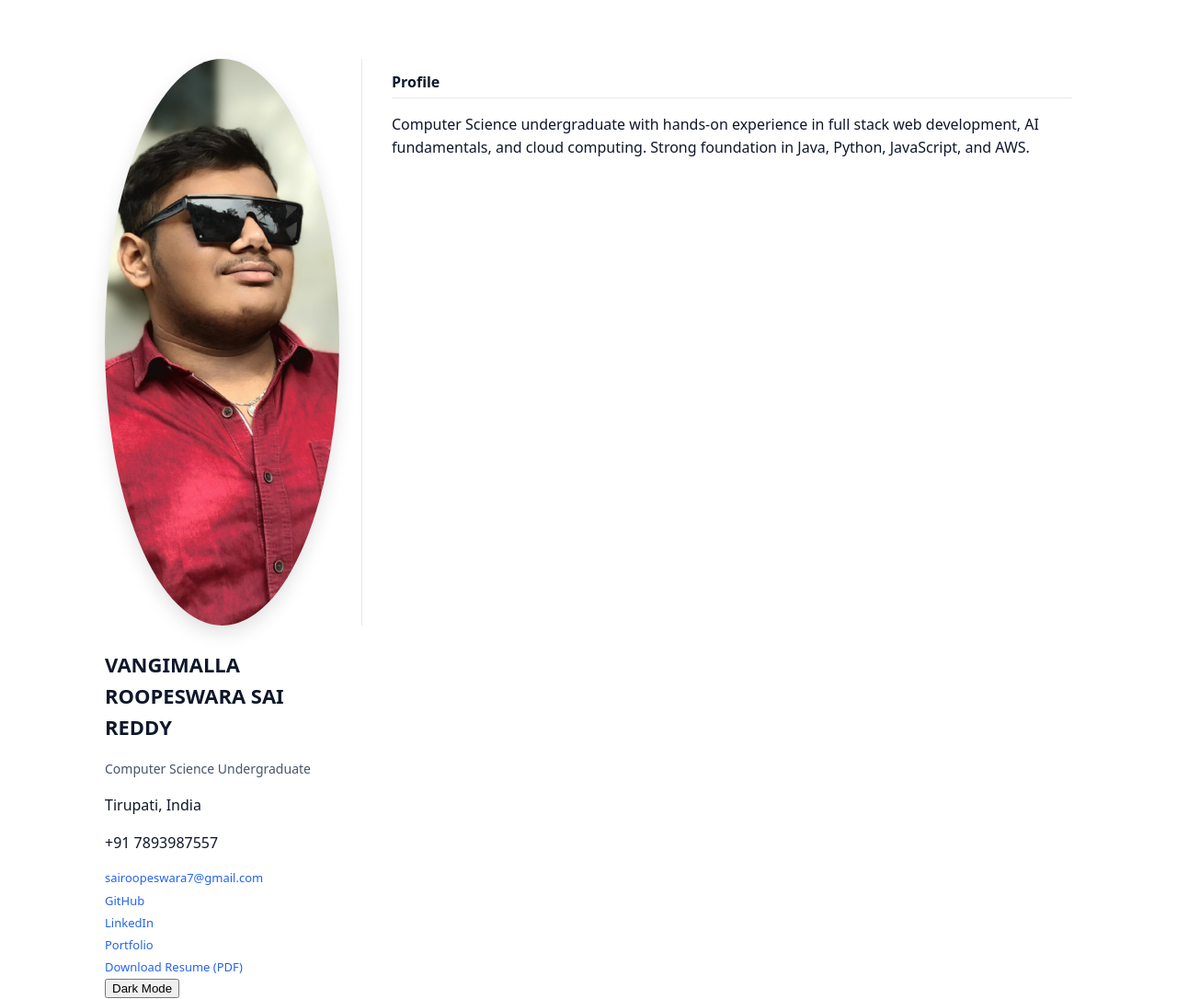
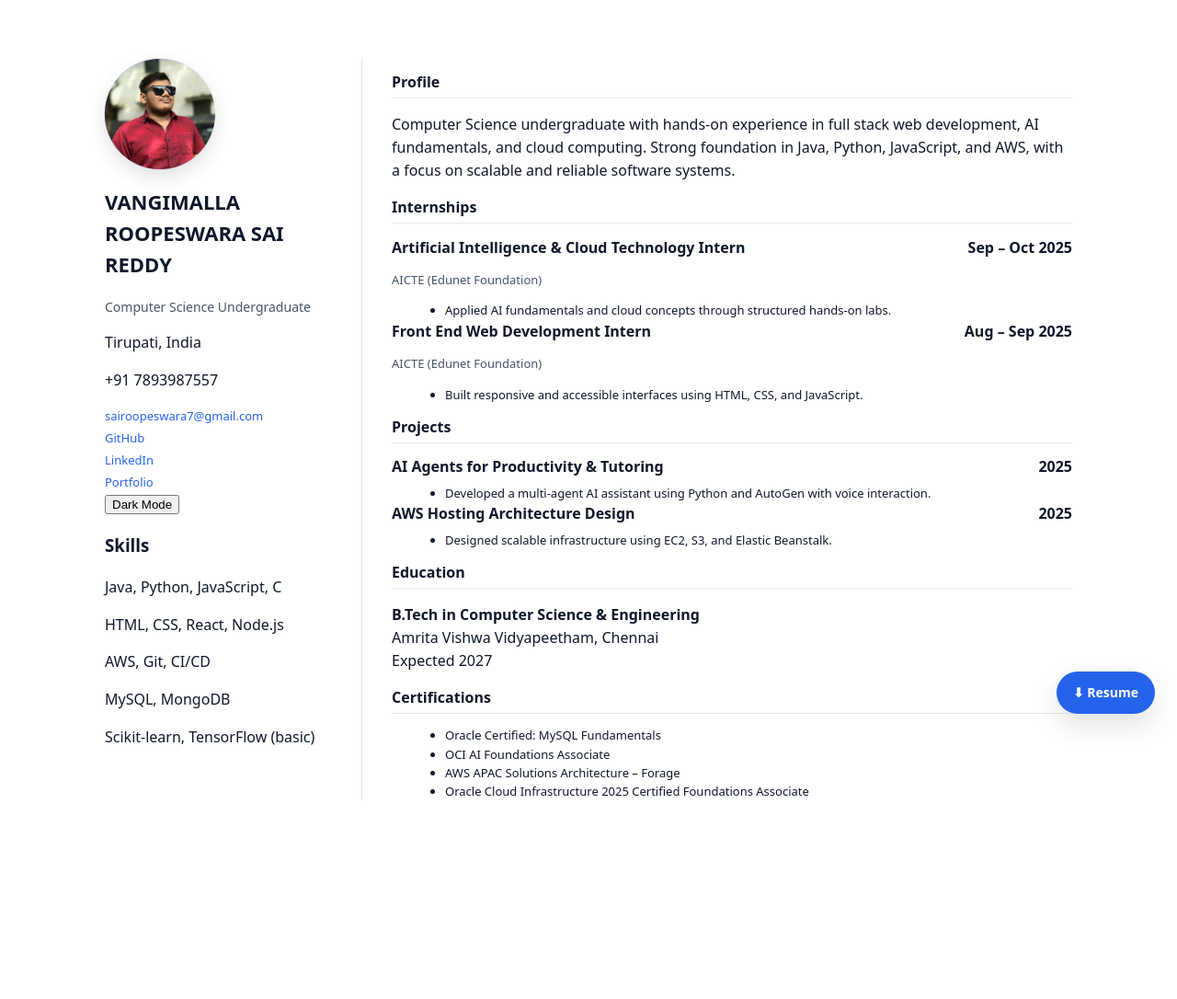
Before and after one commit to vangimallaroopeswarasaireddy/vangimallaroopeswarasaireddy, a plain HTML site: page index.html in a window 1280 px wide. Shown: the whole page at 92% size. After the commit the page ends 934 px from the top, so only its background shows below. Drawn offline with Linux system fonts and the light colour scheme.

Commit message:
Enhance index.html with SEO and accessibility features
Added SEO metadata, improved accessibility, and updated content.

```diff
--- a/index.html
+++ b/index.html
@@ -2,9 +2,13 @@
 <html lang="en">
 <head>
   <meta charset="UTF-8" />
-  <meta name="viewport" content="width=device-width, initial-scale=1.0" />
+  <meta name="viewport" content="width=device-width, initial-scale=1" />
 
   <title>Roopeswara Sai Reddy | Resume</title>
+
+  <!-- SEO / Lighthouse -->
+  <meta name="description" content="Computer Science undergraduate skilled in full stack development, cloud computing, and AI fundamentals." />
+  <meta name="theme-color" content="#2563eb" />
 
   <!-- Favicon -->
   <link rel="icon" href="assets/favicon.png" type="image/png" />
@@ -12,17 +16,22 @@
   <!-- CSS -->
   <link rel="stylesheet" href="style.css" />
 </head>
+
 <body>
   <div class="container fade-in">
 
-    <!-- Sidebar -->
+    <!-- SIDEBAR -->
     <aside class="sidebar slide-in">
-      <!-- Profile Image -->
-      <img
-        src="assets/profile.jpg"
-        alt="Roopeswara Sai Reddy"
-        class="profile-img"
-      />
+
+      <!-- Animated Profile Ring -->
+      <div class="profile-wrap">
+        <img
+          src="assets/profile.jpg"
+          alt="Vangimalla Roopeswara Sai Reddy"
+          class="profile-img"
+          loading="lazy"
+        />
+      </div>
 
       <h1 class="name">VANGIMALLA ROOPESWARA SAI REDDY</h1>
       <p class="role">Computer Science Undergraduate</p>
@@ -30,33 +39,123 @@
       <div class="contact">
         <p>Tirupati, India</p>
         <p>+91 7893987557</p>
+
         <a href="mailto:sairoopeswara7@gmail.com">sairoopeswara7@gmail.com</a>
-
-        <a href="https://github.com/vangimallaroopeswarasaireddy">GitHub</a>
-        <a href="https://www.linkedin.com/in/vangimalla-roopeswara-sai-reddy-428070326/">LinkedIn</a>
-        <a href="https://vangimallaroopeswarasaireddy.github.io/vangimallaroopeswarasaireddy/">Portfolio</a>
-
-        <!-- Resume PDF -->
-        <a href="assets/resume.pdf" target="_blank" class="resume-btn">
-          Download Resume (PDF)
-        </a>
+        <a href="https://github.com/vangimallaroopeswarasaireddy" target="_blank" rel="noopener">GitHub</a>
+        <a href="https://www.linkedin.com/in/vangimalla-roopeswara-sai-reddy-428070326/" target="_blank" rel="noopener">LinkedIn</a>
+        <a href="https://vangimallaroopeswarasaireddy.github.io/vangimallaroopeswarasaireddy/" target="_blank" rel="noopener">Portfolio</a>
       </div>
 
-      <button id="themeToggle" class="toggle">Dark Mode</button>
+      <!-- Dark Mode Toggle -->
+      <button id="themeToggle" class="toggle" aria-label="Toggle dark mode">
+        Dark Mode
+      </button>
+
+      <section>
+        <h3>Skills</h3>
+        <p>Java, Python, JavaScript, C</p>
+        <p>HTML, CSS, React, Node.js</p>
+        <p>AWS, Git, CI/CD</p>
+        <p>MySQL, MongoDB</p>
+        <p>Scikit-learn, TensorFlow (basic)</p>
+      </section>
+
     </aside>
 
-    <!-- Main -->
+    <!-- MAIN CONTENT -->
     <main class="main slide-up">
+
       <section>
         <h2>Profile</h2>
         <p>
-          Computer Science undergraduate with hands-on experience in full stack
-          web development, AI fundamentals, and cloud computing. Strong foundation
-          in Java, Python, JavaScript, and AWS.
+          Computer Science undergraduate with hands-on experience in full stack web development,
+          AI fundamentals, and cloud computing. Strong foundation in Java, Python, JavaScript,
+          and AWS, with a focus on scalable and reliable software systems.
         </p>
       </section>
+
+      <section>
+        <h2>Internships</h2>
+
+        <div class="entry">
+          <div class="entry-header">
+            <span>Artificial Intelligence & Cloud Technology Intern</span>
+            <span>Sep – Oct 2025</span>
+          </div>
+          <p class="sub">AICTE (Edunet Foundation)</p>
+          <ul>
+            <li>Applied AI fundamentals and cloud concepts through structured hands-on labs.</li>
+          </ul>
+        </div>
+
+        <div class="entry">
+          <div class="entry-header">
+            <span>Front End Web Development Intern</span>
+            <span>Aug – Sep 2025</span>
+          </div>
+          <p class="sub">AICTE (Edunet Foundation)</p>
+          <ul>
+            <li>Built responsive and accessible interfaces using HTML, CSS, and JavaScript.</li>
+          </ul>
+        </div>
+      </section>
+
+      <section>
+        <h2>Projects</h2>
+
+        <div class="entry">
+          <div class="entry-header">
+            <span>AI Agents for Productivity & Tutoring</span>
+            <span>2025</span>
+          </div>
+          <ul>
+            <li>Developed a multi-agent AI assistant using Python and AutoGen with voice interaction.</li>
+          </ul>
+        </div>
+
+        <div class="entry">
+          <div class="entry-header">
+            <span>AWS Hosting Architecture Design</span>
+            <span>2025</span>
+          </div>
+          <ul>
+            <li>Designed scalable infrastructure using EC2, S3, and Elastic Beanstalk.</li>
+          </ul>
+        </div>
+      </section>
+
+      <section>
+        <h2>Education</h2>
+        <p>
+          <strong>B.Tech in Computer Science & Engineering</strong><br />
+          Amrita Vishwa Vidyapeetham, Chennai<br />
+          Expected 2027
+        </p>
+      </section>
+
+      <section>
+        <h2>Certifications</h2>
+        <ul>
+          <li>Oracle Certified: MySQL Fundamentals</li>
+          <li>OCI AI Foundations Associate</li>
+          <li>AWS APAC Solutions Architecture – Forage</li>
+          <li>Oracle Cloud Infrastructure 2025 Certified Foundations Associate</li>
+        </ul>
+      </section>
+
     </main>
   </div>
+
+  <!-- Floating Resume Button -->
+  <a
+    href="assets/resume.pdf"
+    class="floating-resume"
+    target="_blank"
+    rel="noopener"
+    aria-label="Download resume PDF"
+  >
+    ⬇ Resume
+  </a>
 
   <!-- JS -->
   <script src="script.js"></script>
```
